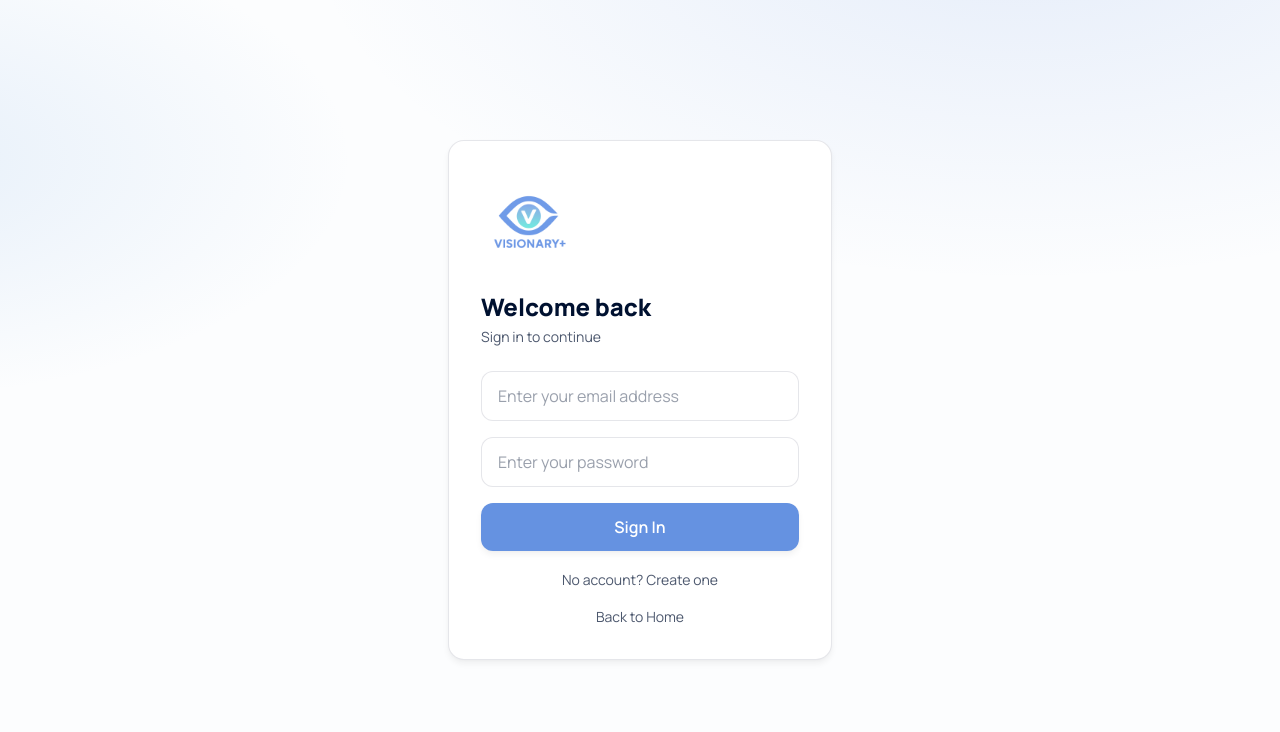
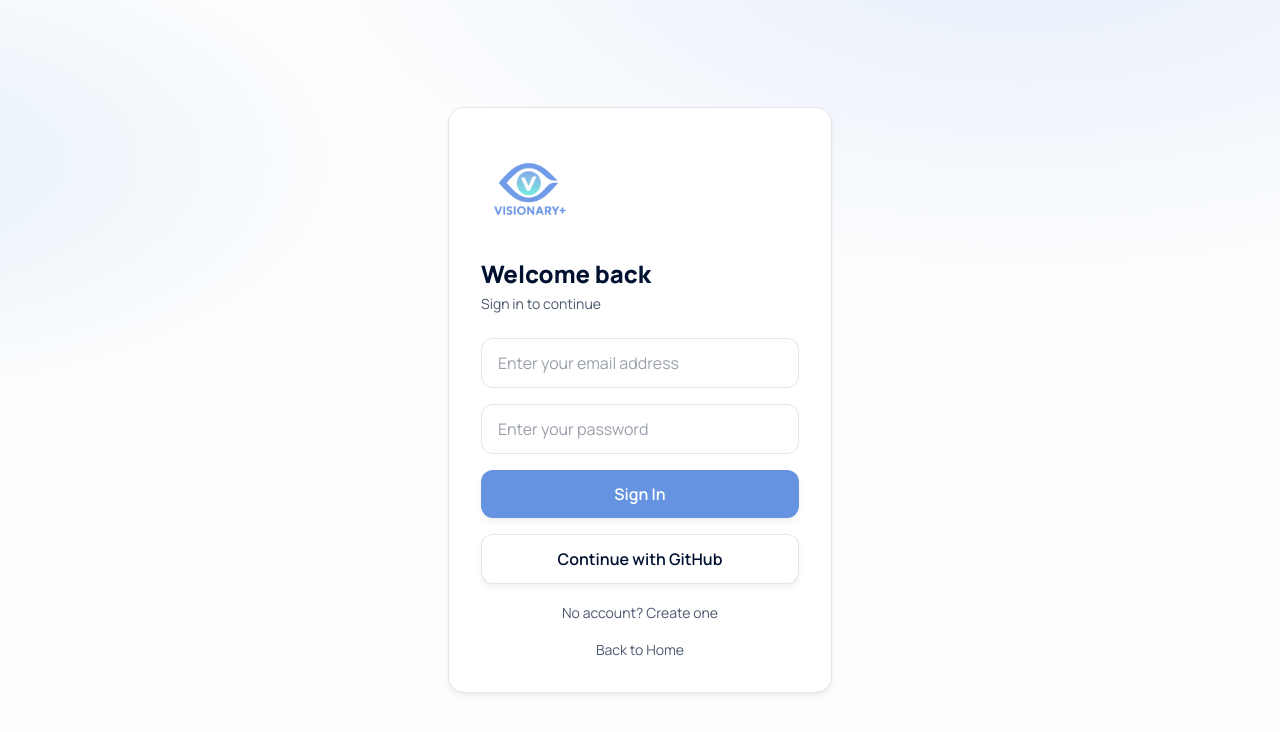
Before and after one commit to msp-333/visionary-plus-ver-1, a Next.js app: page /login in a window 1280 px wide. Shown: the top 732 px of the page. Built offline with nearby package versions, Linux system fonts and the light colour scheme; no server answers.

Commit message:
modified:   app/(auth)/login/page.tsx

```diff
--- a/app/(auth)/login/page.tsx
+++ b/app/(auth)/login/page.tsx
@@ -5,6 +5,8 @@ import { z } from 'zod'
 import { zodResolver } from '@hookform/resolvers/zod'
 import { useState } from 'react'
 import Logo from '@/components/Logo'
+import { supabase } from '@/lib/supabaseClient'
+import { useRouter } from 'next/navigation'
 
 const Schema = z.object({
   email: z.string().email(),
@@ -13,11 +15,40 @@ const Schema = z.object({
 type Values = z.infer<typeof Schema>
 
 export default function Login() {
+  const router = useRouter()
   const { register, handleSubmit, formState: { errors } } = useForm<Values>({
     resolver: zodResolver(Schema)
   })
   const [error, setError] = useState<string | null>(null)
   const [pending, setPending] = useState(false)
+
+  async function onSubmit(values: Values) {
+    setPending(true)
+    setError(null)
+    const { error } = await supabase.auth.signInWithPassword({
+      email: values.email,
+      password: values.password
+    })
+    setPending(false)
+
+    if (error) {
+      setError(error.message || 'Failed to sign in')
+      return
+    }
+
+    // Success — go to your app’s home/dashboard
+    router.replace('/dashboard') // or: window.location.href = '/dashboard'
+  }
+
+  async function loginWithGithub() {
+    setError(null)
+    const { error } = await supabase.auth.signInWithOAuth({
+      provider: 'github',
+      options: { redirectTo: `${location.origin}/dashboard` } // or location.origin
+    })
+    if (error) setError(error.message)
+    // Redirect happens via OAuth; no need to set pending here
+  }
 
   return (
     // Dark page background
@@ -35,25 +66,7 @@ export default function Login() {
           Sign in to continue
         </p>
 
-        <form
-          onSubmit={handleSubmit(async (values) => {
-            setPending(true)
-            setError(null)
-            const res = await fetch('/api/auth/login', {
-              method: 'POST',
-              headers: { 'Content-Type': 'application/json' },
-              body: JSON.stringify(values)
-            })
-            setPending(false)
-            if (res.ok) {
-              window.location.href = '/dashboard'
-            } else {
-              const data = await res.json().catch(() => ({}))
-              setError(data.message ?? 'Failed to sign in')
-            }
-          })}
-          className="mt-6 space-y-4"
-        >
+        <form onSubmit={handleSubmit(onSubmit)} className="mt-6 space-y-4">
           <div>
             <input
               type="email"
@@ -90,6 +103,14 @@ export default function Login() {
             {pending ? 'Signing in…' : 'Sign In'}
           </button>
 
+          <button
+            type="button"
+            onClick={loginWithGithub}
+            className="w-full rounded-xl border border-v-dark/10 bg-white px-5 py-3 font-manrope font-semibold text-v-dark shadow-soft transition hover:bg-v-dark/5"
+          >
+            Continue with GitHub
+          </button>
+
           <div className="mt-2 text-center">
             <a href="/signup" className="text-sm text-v-dark/70 hover:underline dark:text-v-dark/70">
               No account? Create one
```
